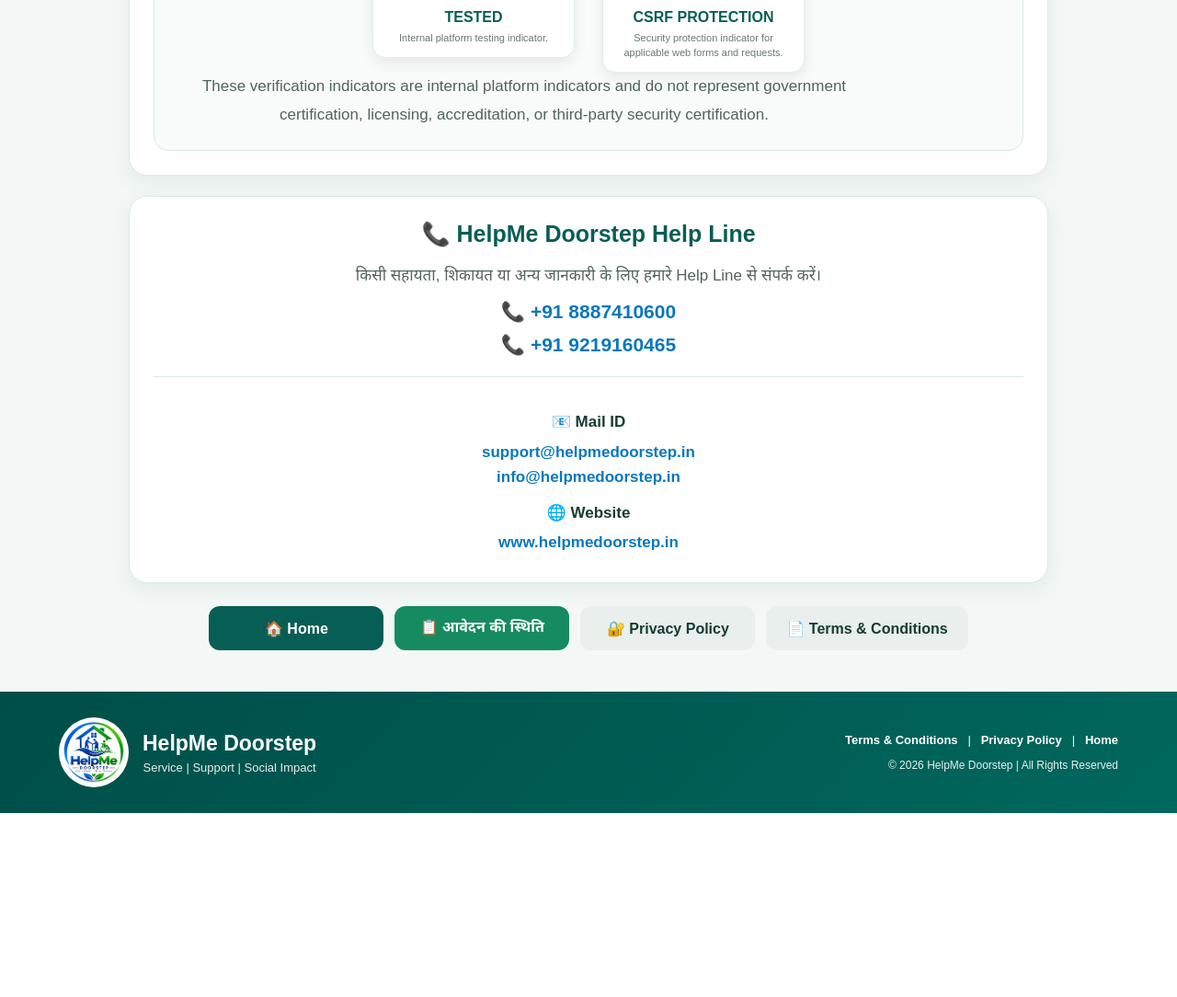
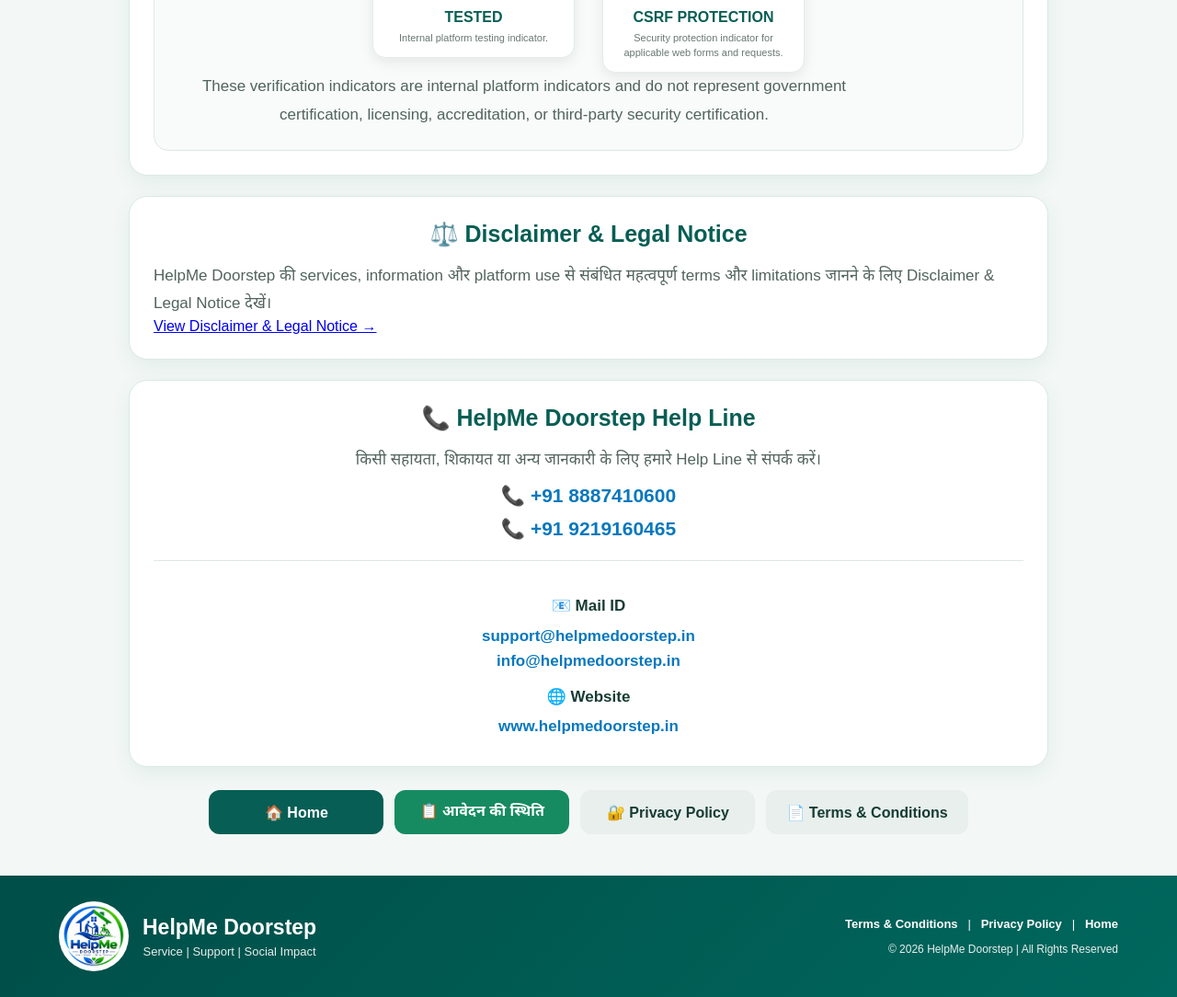
Before and after one commit to MohdArifFarooqui/HelpMe_Doorstep_Online_System, a Flask app: page /about in a window 1280 px wide. Shown: the part 2843-3927 px from the top of the page at 92% size. Before the commit the page ends 3727 px from the top, so only its background shows below. Run offline with Flask 3, Linux system fonts and the light colour scheme; parts of the project's set-up code (start-up, migrations or seed data) failed here and were passed over; some libraries are stand-ins or nearby versions; grey boxes are pictures that could not be loaded.

Commit message:
Add disclaimer section to about.html

```diff
--- a/templates/about.html
+++ b/templates/about.html
@@ -1027,6 +1027,23 @@
 
         </section>
 
+<!-- DISCLAIMER -->
+
+<section class="card disclaimer-link-card">
+
+    <h2>⚖️ Disclaimer & Legal Notice</h2>
+
+    <p>
+        HelpMe Doorstep की services, information और platform use से
+        संबंधित महत्वपूर्ण terms और limitations जानने के लिए
+        Disclaimer & Legal Notice देखें।
+    </p>
+
+    <a href="/disclaimer" class="disclaimer-link">
+        View Disclaimer & Legal Notice →
+    </a>
+
+</section>
 
         <!-- CONTACT -->
 
```
